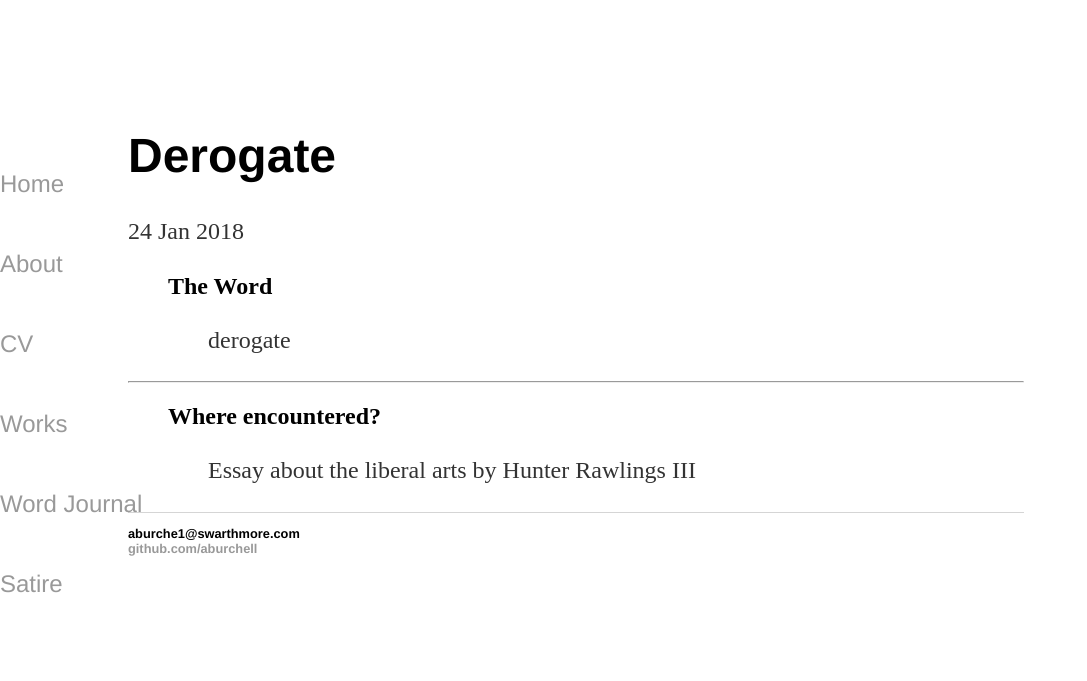
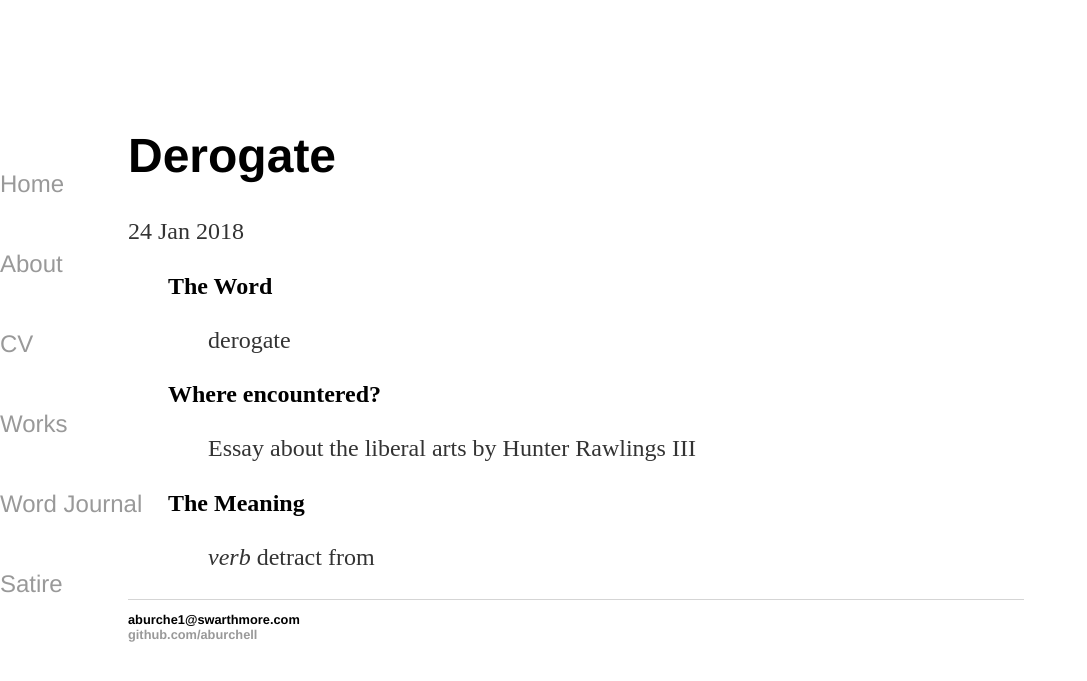
Before and after one commit to aburchell/aburchell.github.io, a Jekyll site: the page built from _posts/2018-1-24-first-word.md, in a window 1280 px wide. Shown: the top 681 px of the page, without its empty margins (0-1087 px from the left). Built offline with Jekyll 4.4.1, drawn with Linux system fonts in a browser that asks for light colours.

Commit message:
Update 2018-1-24-first-word.md

```diff
--- a/_posts/2018-1-24-first-word.md
+++ b/_posts/2018-1-24-first-word.md
@@ -10,7 +10,9 @@ categories: entry
 > ## The Word
 >> derogate
 
-***
-
 > ## Where encountered?
 >> Essay about the liberal arts by Hunter Rawlings III
+
+> ## The Meaning
+>> *verb*
+>> detract from
```
